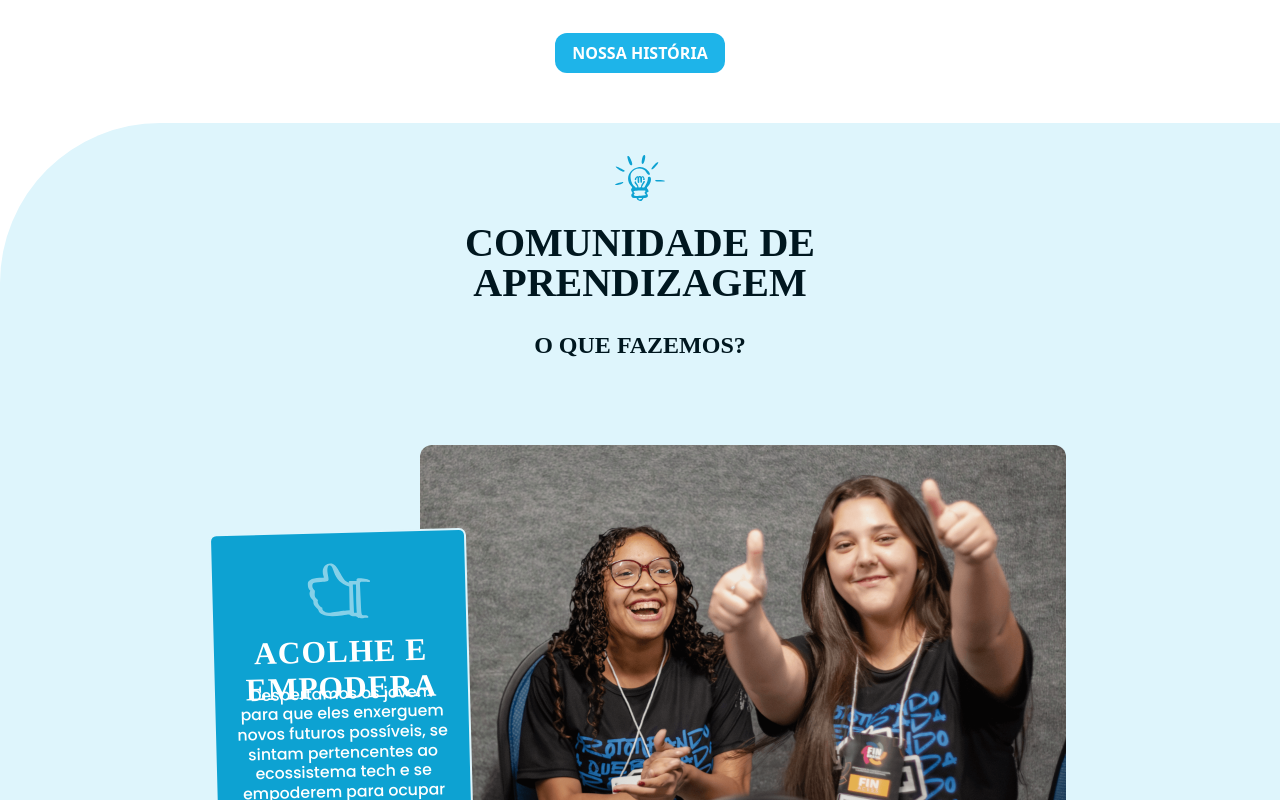
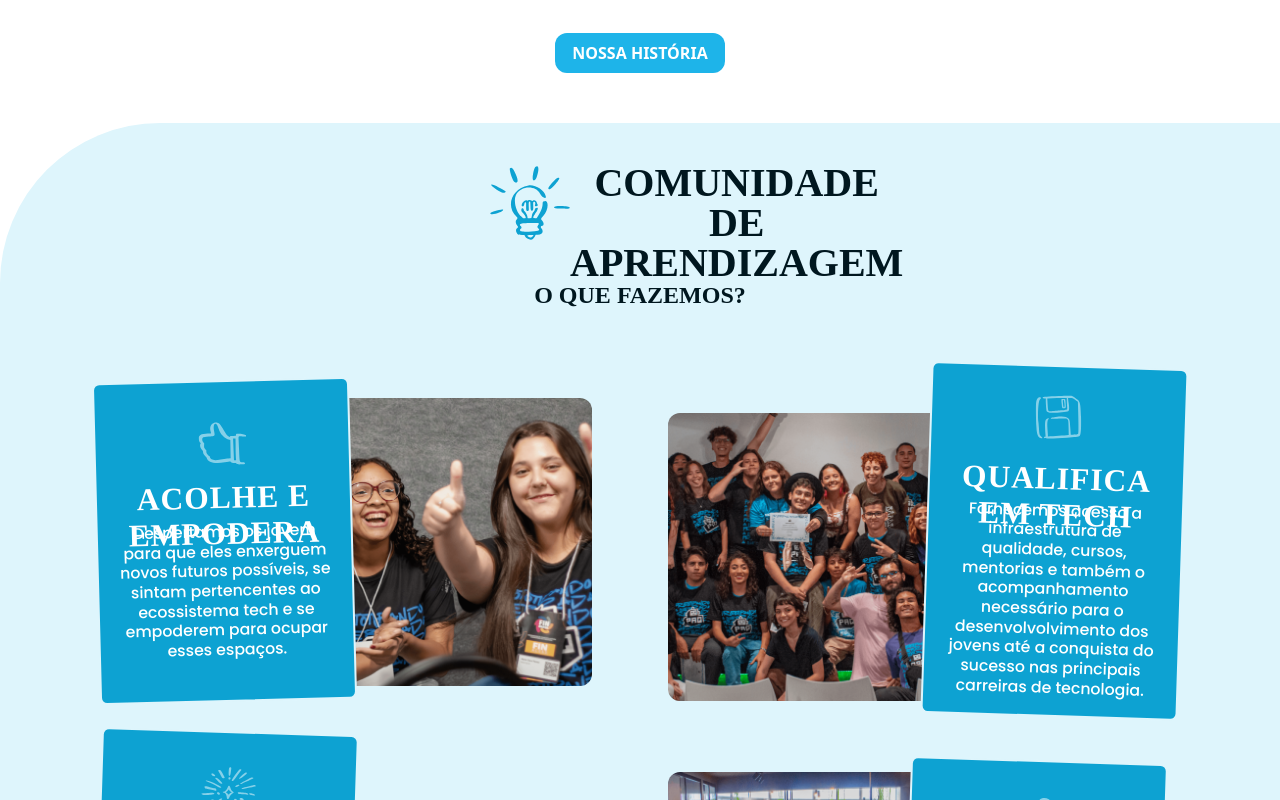
Before and after one commit to LAYSEGABI/Site-paq-25, a Next.js app: page / in a window 1280 px wide. Shown: the part 1660-2460 px from the top of the page. Built offline with nearby package versions, Linux system fonts and the light colour scheme; a web font is replaced by a local one.

Commit message:
secao comunidade de aprendizado

```diff
--- a/src/app/components/PapelPaq/PapelPAQ.tsx
+++ b/src/app/components/PapelPaq/PapelPAQ.tsx
@@ -15,7 +15,7 @@ export default async function PapelPAQ() {
     <section id="papel-do-paq" className={style.papelPaq}>
       <div className={style.separacao_text}>
         <article className={style.conteudo_text}>
-          <Image src={lampada} className={style.iconelampada} width={87.43} height={80.86} alt="imagem de lampada simbolizando ideia" />
+          <Image src={lampada} className={style.iconelampada} width={100} height={90} alt="imagem de lampada simbolizando ideia" />
           <h2>Comunidade de aprendizagem</h2>
         </article>
         <div className={style.textPaqFortalece}>
--- a/src/app/components/PapelPaq/PapelPaq.module.css
+++ b/src/app/components/PapelPaq/PapelPaq.module.css
@@ -6,22 +6,21 @@
     display: flex;
     align-items: center;
     flex-direction: column;
-    border-radius: 10em 0  ;
+    border-radius: 10em 0;
     background: #DEF5FC;
+    padding: 2.5rem;
 }
 
 .separacao_text {
     display: flex;
     width: 2em;
-    padding: 30px;
-    margin-bottom: -0px;
     flex-direction: column;
     align-items: center;
-    gap: 30px;
 }
 
 .textPaqFortalece {
     width: 15.875rem;
+
 }
 
 .textPaqFortalece h3 {
@@ -34,20 +33,22 @@
     font-weight: 700;
     /* 106.936% */
     text-transform: uppercase;
+
 }
 
 .conteudo_text {
     display: flex;
-    flex-direction: column;
-    align-items: center;
-    width: 400px;
+    align-items: flex-start;
+    width: 300px;
+
 }
+
 
 .conteudo_text h2 {
     color: #00171F;
     text-align: center;
     font-family: "PP Formula Condensed";
-    font-size: 3em;
+    font-size: 1.4em;
     font-style: normal;
     font-weight: 700;
     /* 106.936% */
@@ -382,6 +383,15 @@
         padding-bottom: 40px;
     }
 
+    .iconelampada {
+        width: 60px;
+        height: 60px;
+    }
+
+    .separacao_text {
+        width: 100px;
+    }
+
     .container_img_e_card:first-child {
         padding-left: 42px;
     }
@@ -689,8 +699,8 @@
     }
 
     .iconelampada {
-        width: 50px;
-        height: 50px;
+        width: 80px;
+        height: 80px;
         margin-bottom: 20px;
     }
 
@@ -708,27 +718,32 @@
         letter-spacing: -0.01rem;
         font-size: 1rem;
 
+
     }
 
     .carrossel {
-        display: flex;
-        flex-direction: column;
-        gap: 55px;
+        display: grid;
+        grid-template-columns: repeat(2, 1fr);
+        gap: 30px;
+        width: 100%;
+        justify-content: center;
+        align-items: center;
+
     }
 
     .container_img_e_card {
-        height: 26.27994rem;
-        flex-shrink: 0;
+        width: 100%;
         margin: 0px 13.4px 0px 12.9px;
     }
 
     .img_carrossel {
         display: block;
-        width: 40.375rem;
-        height: 24.47844rem;
+        width: 18rem;
         flex-shrink: 0;
         border-radius: 0.75rem;
         margin: 0px;
+        aspect-ratio: 1 / 1;
+        object-fit: cover;
     }
 
     .card1 {
@@ -754,7 +769,7 @@
     }
 
     .iconetitulo1 {
-        height: 120.99px;
+        height: 100px;
         display: flex;
         flex-direction: column;
         align-items: center;
@@ -775,8 +790,7 @@
     }
 
     .iconeCard1 {
-        width: 3.93481rem;
-        height: 3.85281rem;
+        width: 3rem;
         transform: rotate(1.48deg);
     }
 
@@ -807,7 +821,7 @@
     }
 
     .conteudocard2 {
-        padding: 0.98369rem 0rem;
+        padding: .5rem 0rem;
     }
 
     .iconetitulo2 {
@@ -828,12 +842,12 @@
     }
 
     .iconeCard2 {
-        width: 5.0005rem;
-        height: 4.34469rem;
+        width: 3rem;
         transform: rotate(-1.837deg);
     }
 
     .text2 {
+        padding: .5rem 0;
         width: 13.21181rem;
 
         & p {
--- a/src/app/components/ProgramasEspacos/CardBase/CardBase.module.css
+++ b/src/app/components/ProgramasEspacos/CardBase/CardBase.module.css
@@ -2,11 +2,13 @@
   display: grid;
   grid-template-columns: 50% 50%;
   background-color: #011827;
-  border: 1px solid rgb(7, 156, 255);
+  border-left: 6px solid rgb(7, 156, 255);
   border-radius: 30px;
   align-items: center;
   color: white;
   width: 100%;
+  transition: transform 0.5s ease-in-out; /* Suaviza a entrada e saída */
+
 }
 
 .cardContent {
@@ -59,6 +61,21 @@
   border-radius: 30px;
 }
 
+@media (min-width: 1200px) {
+  .cardContainer {
+
+    &:hover {
+
+      .cardButton {
+        transform: translateY(-5px);
+        box-shadow: 0px 5px 10px rgba(15, 154, 218, 0.274);
+        animation: float 2s ease-in-out infinite;
+      }
+
+    }
+  }
+}
+
 @media (max-width: 1200px) {
   .cardContainer {
     display: grid;
@@ -88,3 +105,18 @@
     margin: 30px;
   }
 }
+
+
+@keyframes float {
+  0% {
+    transform: translateY(0);
+  }
+
+  50% {
+    transform: translateY(-5px);
+  }
+
+  100% {
+    transform: translateY(0);
+  }
+}
```
